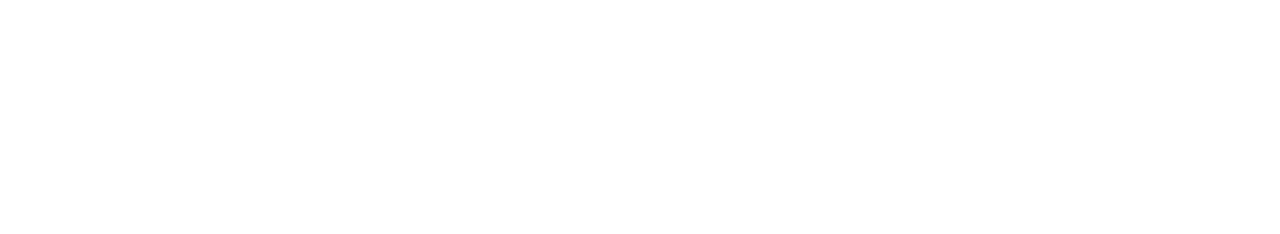
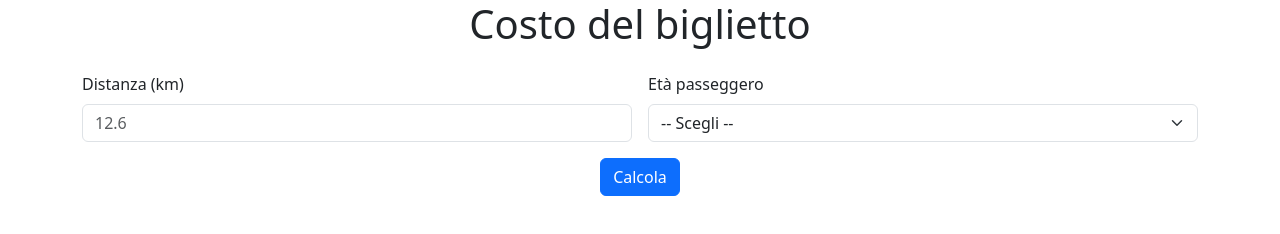
Before and after one commit to vincenzo-adami/js-biglietto-treno-form, a plain HTML site: page index.html in a window 1280 px wide. Drawn offline with nearby package versions, Linux system fonts and the light colour scheme.

Commit message:
ADD: form, togle section with ticket price

```diff
--- a/index.html
+++ b/index.html
@@ -11,8 +11,34 @@
   </head>
   <body>
     <main>
-      <section>
-
+      <section class="container">
+        <h1 class="d-flex justify-content-center">Costo del biglietto</h1>
+        <form class="row py-3 g-3" action="">
+          <div class="col-xl-6">
+            <label for="distance" class="form-label">Distanza (km)</label>
+            <input id="distance" type="text" class="form-control" placeholder="12.6" aria-label="Distance">
+          </div>
+          <div class="col-xl-6">
+            <label for="age" class="form-label">Età passeggero</label>
+            <select class="form-select" id="age">
+              <option selected value="">-- Scegli --</option>
+              <option value="m">Minorenne</option>
+              <option value="a">Adulto</option>
+              <option value="o">Over 65</option>
+            </select>
+          </div>
+          <div class="d-flex justify-content-center">
+            <button type="submit" class="btn btn-primary">Calcola</button>
+          </div>
+        </form>
+      </section>
+      <section id="price-section" class="container py-5 d-none">
+        <div class="row">
+          <h2 class="h1">Prezzo biglietto</h2>
+          <p id="price" class="col py-2">
+            Il prezzo del tuo biglietto è di €
+          </p>
+        </div>
       </section>
     </main>
 
```
